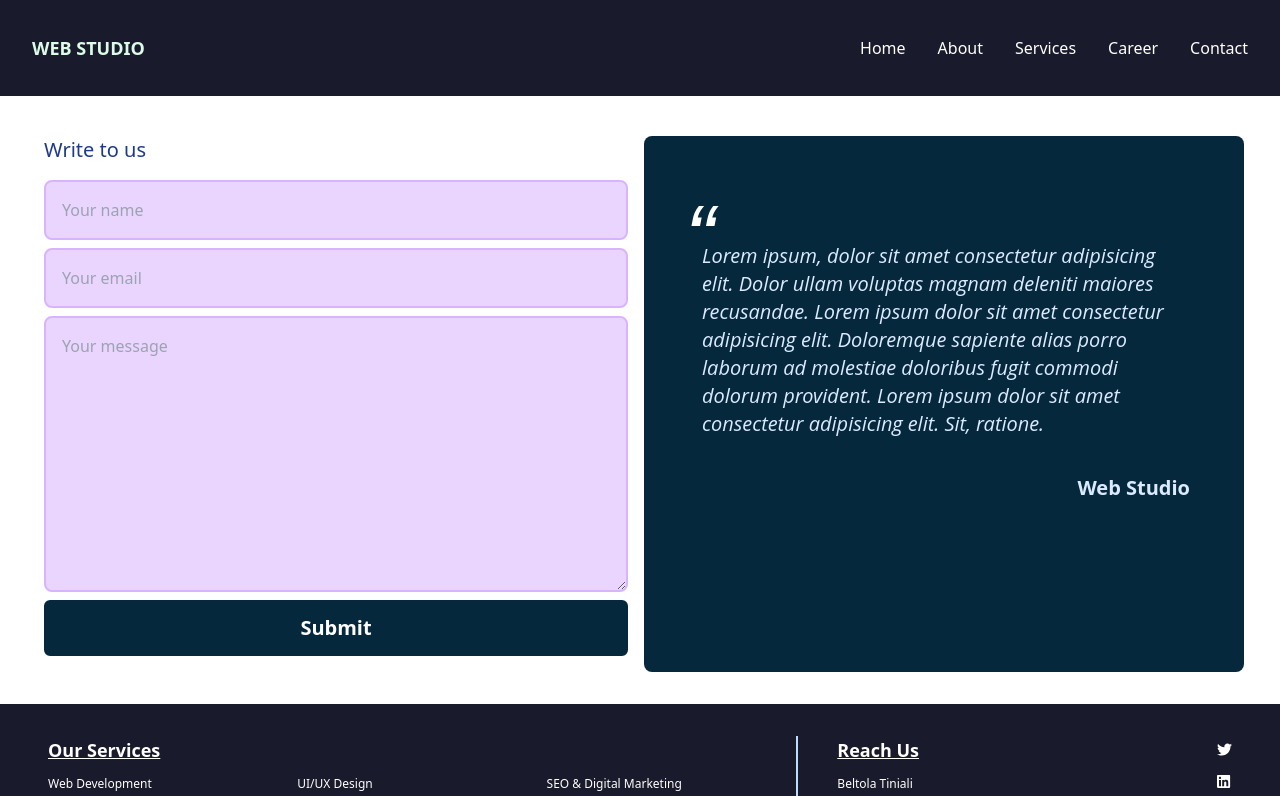
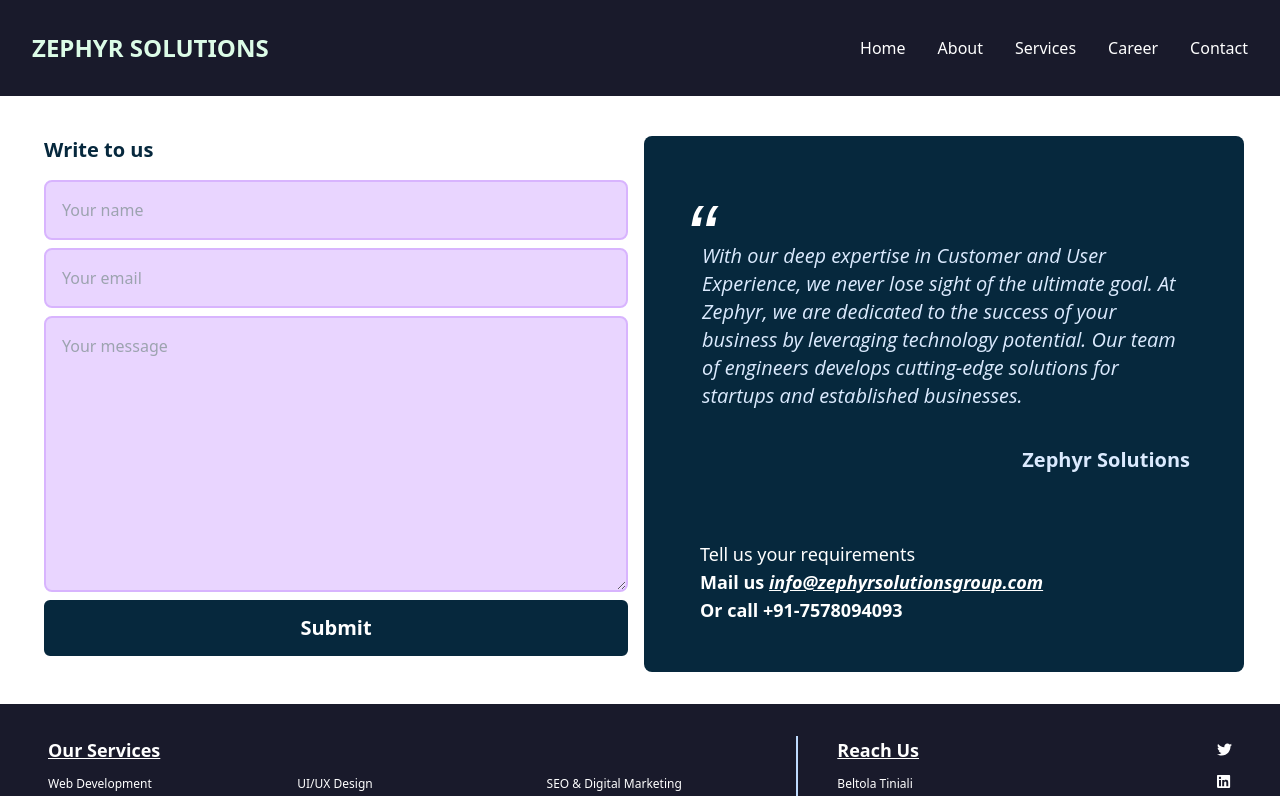
Before and after one commit to jdx-code/zs-react, a React (Create React App) app: page /contact in a window 1280 px wide. Shown: the top 796 px of the page. Built offline with nearby package versions, Linux system fonts and the light colour scheme.

Commit message:
Fixed contact component

```diff
--- a/src/Pages/Contact.jsx
+++ b/src/Pages/Contact.jsx
@@ -4,7 +4,7 @@ const Contact = () => {
     return(
         <div className='contactClass w-full p-8 grid md:grid-cols-2 justify-items-center'>
             <div className='w-full max-w-[600px] md:p-2'>
-                <h1 className='text-xl text-blue-900 pb-4'>Write to us</h1>
+                <h1 className='text-xl text-[#06283d] font-bold pb-4'>Write to us</h1>
                 <form method="post" action="" className='flex flex-col w-full'>
                     <input className='p-4 rounded-lg border-2 border-purple-300 bg-purple-200' type="text" name="" placeholder="Your name"/>
                     <input className='my-2 p-4 rounded-lg border-2 border-purple-300 bg-purple-200' type="email" name="" placeholder="Your email"/>
@@ -15,9 +15,16 @@ const Contact = () => {
             <div className='w-full max-w-[600px] mt-4 bg-[#06283D] rounded-lg md:mt-2 md:p-2'>
                 <div className='w-full px-6 py-16 md:py-24 lg:px-12 text-white'>
                     <blockquote>
-                        <p className='text-sm text-blue-100 lg:text-xl md:pb-4'>Lorem ipsum, dolor sit amet consectetur adipisicing elit. Dolor ullam voluptas magnam deleniti maiores recusandae. Lorem ipsum dolor sit amet consectetur adipisicing elit. Doloremque sapiente alias porro laborum ad molestiae doloribus fugit commodi dolorum provident. Lorem ipsum dolor sit amet consectetur adipisicing elit. Sit, ratione.</p>
-                        <span className='text-sm text-blue-100 lg:text-xl md:pb-4'>Web Studio</span>
+                        <p className='text-sm text-blue-100 lg:text-xl md:pb-4'>
+                        With our deep expertise in Customer and User Experience, we never lose sight of the ultimate goal. At Zephyr, we are dedicated to the success of your business by leveraging technology potential. Our team of engineers develops cutting-edge solutions for startups and established businesses.
+                        </p>
+                        <span className='text-sm text-blue-100 lg:text-xl md:pb-4'>Zephyr Solutions</span>
                     </blockquote>
+                </div>
+                <div className='w-full px-6 lg:px-12 py-4 text-white'>
+                    <p className='text-xs md:text-lg leading-8'>Tell us your requirements</p>
+                    <p className='text-xs md:text-lg font-semibold leading-6'>Mail us <span className='underline italic'>info@zephyrsolutionsgroup.com</span></p>
+                    <p className='text-xs md:text-lg font-semibold'>Or call +91-7578094093</p>
                 </div>
             </div>
         </div>
--- a/src/components/Navbar.jsx
+++ b/src/components/Navbar.jsx
@@ -13,7 +13,7 @@ const Navbar = () =>{
     return(
         <div>
             <div id="navbar" className="flex justify-between items-center h-24 w-full mx-auto px-4 text-white">
-                <h1 className="w-full text-green-100 text-lg font-bold uppercase m-4">WEB STUDIO</h1>
+                <h1 className="w-full text-green-100 text-2xl font-bold uppercase m-4">ZEPHYR SOLUTIONS</h1>
                 <ul className="hidden md:flex">
                     <li className="p-4">
                         <NavLink
```
